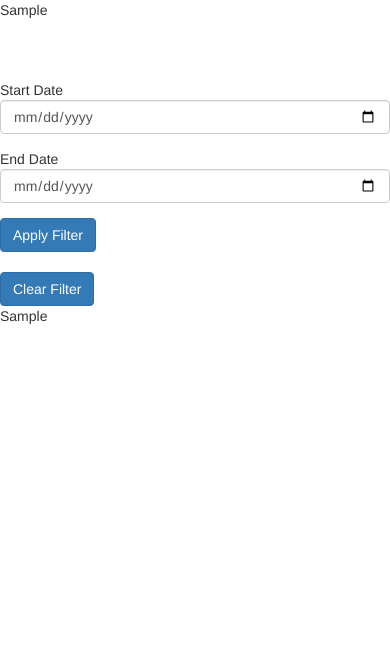
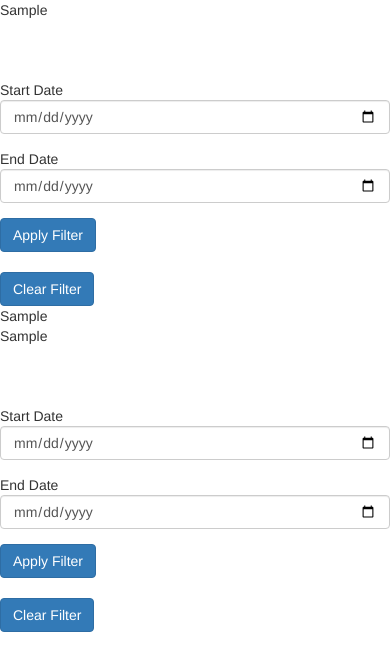
Before and after one commit to arpit551/DjangoInvoice, a Django app: template InvoiceManagement/template/analyse.html in a window 390 px wide. Shown: the top 671 px of the page. Run offline with Django 3.2, Linux system fonts and the light colour scheme; the template is opened without the code that fills it: most values are stand-ins (such as "Sample title", 1, 10 or a date in 2020); some libraries are stand-ins or nearby versions.

Commit message:
graph complete

```diff
--- a/InvoiceManagement/template/analyse.html
+++ b/InvoiceManagement/template/analyse.html
@@ -50,6 +50,41 @@
     </div>
 </div>
 {{quarter.as_html}}
+<div class="row">
+<div class="col-sm-6">
+{{revenue.as_html}}
+</div>
+    <div class="col-sm-6">
+        <br>
+        <br>
+        <br>
+<form action="" method="post">
+    {% csrf_token %}
+<div class="row">
+                  <div class="col-sm-3">
+                    <div class="form-group">
+                      <span class="form-label">Start Date</span>
+                      <input class="form-control" type="date" value={{s1}} id="startrevnue" name="startrevenue" required>
+                    </div>
+                     <div class="form-group">
+                      <span class="form-label">End Date</span>
+                      <input class="form-control" value={{e1}} type="date" id="endrevenue" name="endrevenue" required>
+                    </div>
 
+                      <input type="submit" value="Apply Filter"class="btn btn-primary">
+
+                  </div>
+
+
+</div>
+<br>
+</form>
+
+
+<form action="/analyse/" method="get">
+    <input type="submit" value="Clear Filter"class="btn btn-primary" >
+</form>
+    </div>
+</div>
 </body>
 </html>
--- a/InvoiceManagement/template/invoice.html
+++ b/InvoiceManagement/template/invoice.html
@@ -5,6 +5,7 @@
     <title>Title</title>
 </head>
 <body>
+<div class="container">
 <h1>Invoice Submitted</h1>
 <h2>Client Name  {{f.ClientName}}</h2>
 <h2>Project Name {{f.ProjectName}}</h2>
@@ -15,5 +16,6 @@
 <h2>InvoiceSubmission {{f.InvoiceSubmission}}</h2>
 <h2>InvoiceDueDate {{f.InvoiceDueDate}}</h2>
 <h2>InvoiceStatus {{f.InvoiceStatus}}</h2>
+</div>
 </body>
 </html>
```
Also changed, not shown: InvoiceManagement/InvoiceEntry/views.py (+26 -5 lines), InvoiceManagement/db.sqlite3.
